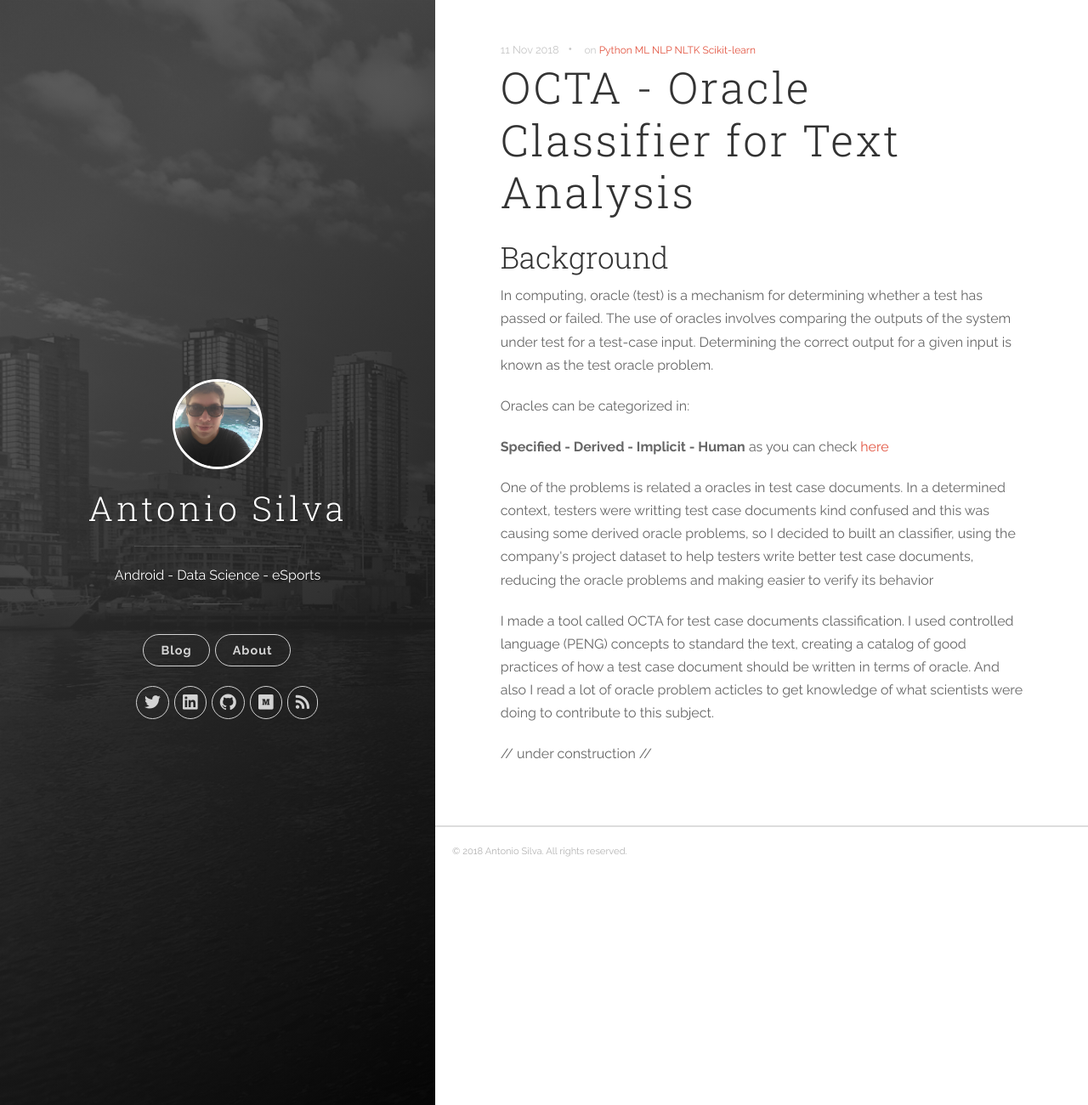
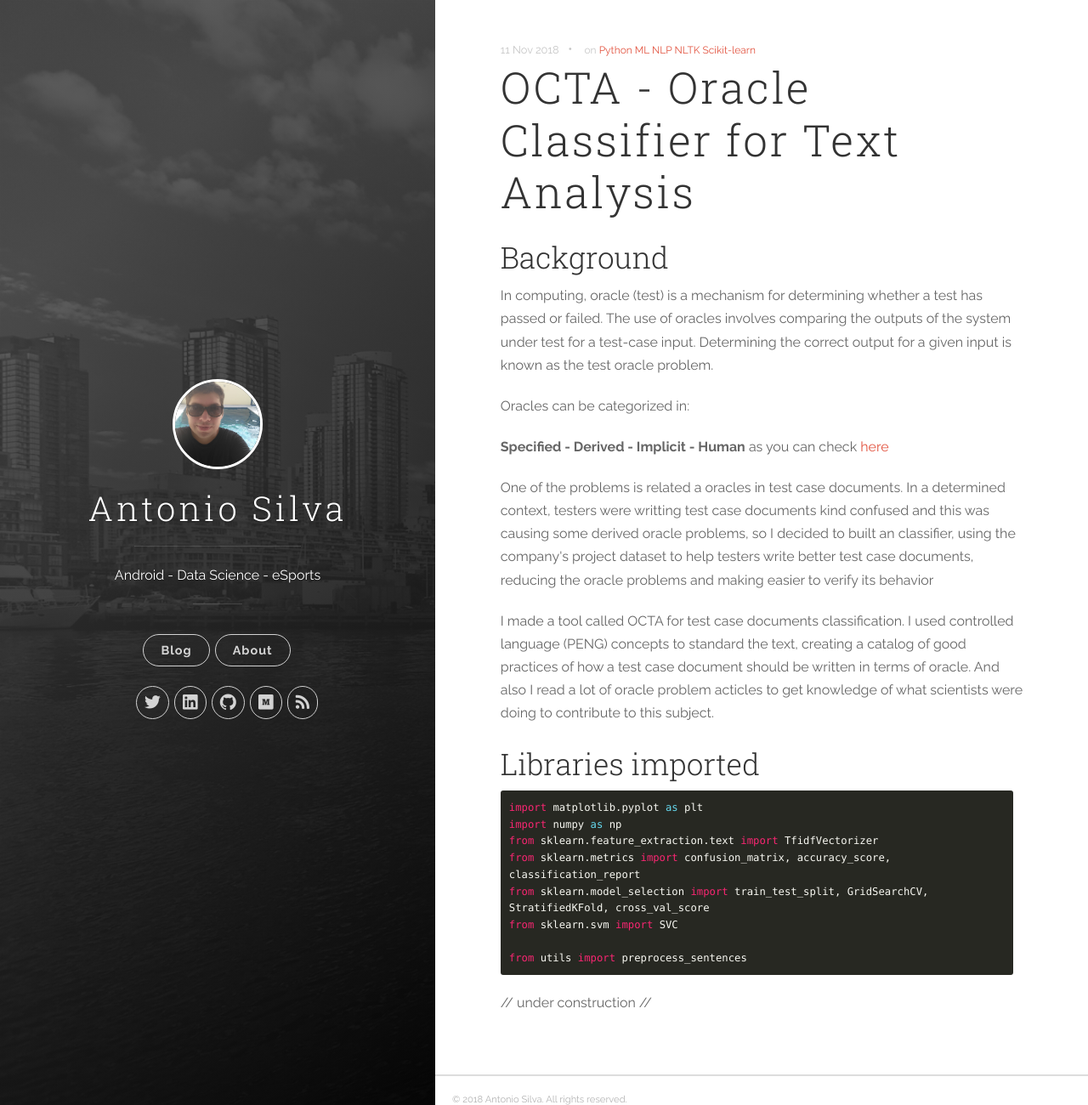
Before and after one commit to antoniosj/antoniosj.github.io, a Jekyll site: the page built from _posts/2018-11-11-octa.markdown, in a window 1280 px wide and 1300 px high. Shown: the whole window at 85% size. Built offline with Jekyll 4.4.1, drawn with Linux system fonts in a browser that asks for light colours.

Commit message:
Update 2018-11-11-octa.markdown

```diff
--- a/_posts/2018-11-11-octa.markdown
+++ b/_posts/2018-11-11-octa.markdown
@@ -16,6 +16,17 @@ Determining the correct output for a given input is known as the test oracle pro
 
 I made a tool called OCTA for test case documents classification. I used controlled language (PENG) concepts to standard the text, creating a catalog of good practices of how a test case document should be written in terms of oracle. And also I read a lot of oracle problem acticles to get knowledge of what scientists were doing to contribute to this subject.
 
+## Libraries imported
 
+{% highlight python %}
+import matplotlib.pyplot as plt
+import numpy as np
+from sklearn.feature_extraction.text import TfidfVectorizer
+from sklearn.metrics import confusion_matrix, accuracy_score, classification_report
+from sklearn.model_selection import train_test_split, GridSearchCV, StratifiedKFold, cross_val_score
+from sklearn.svm import SVC
+
+from utils import preprocess_sentences
+{% endhighlight %}
 
 // under construction //
```
